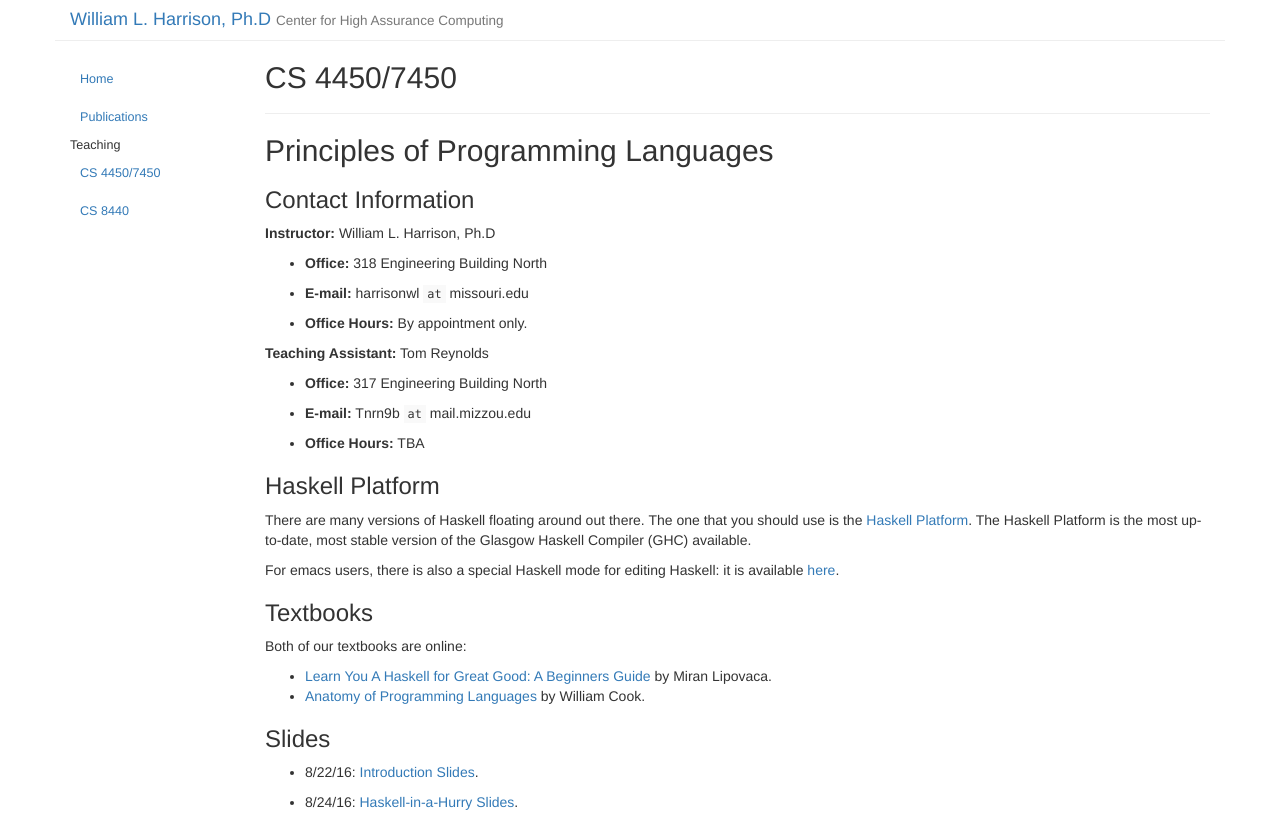
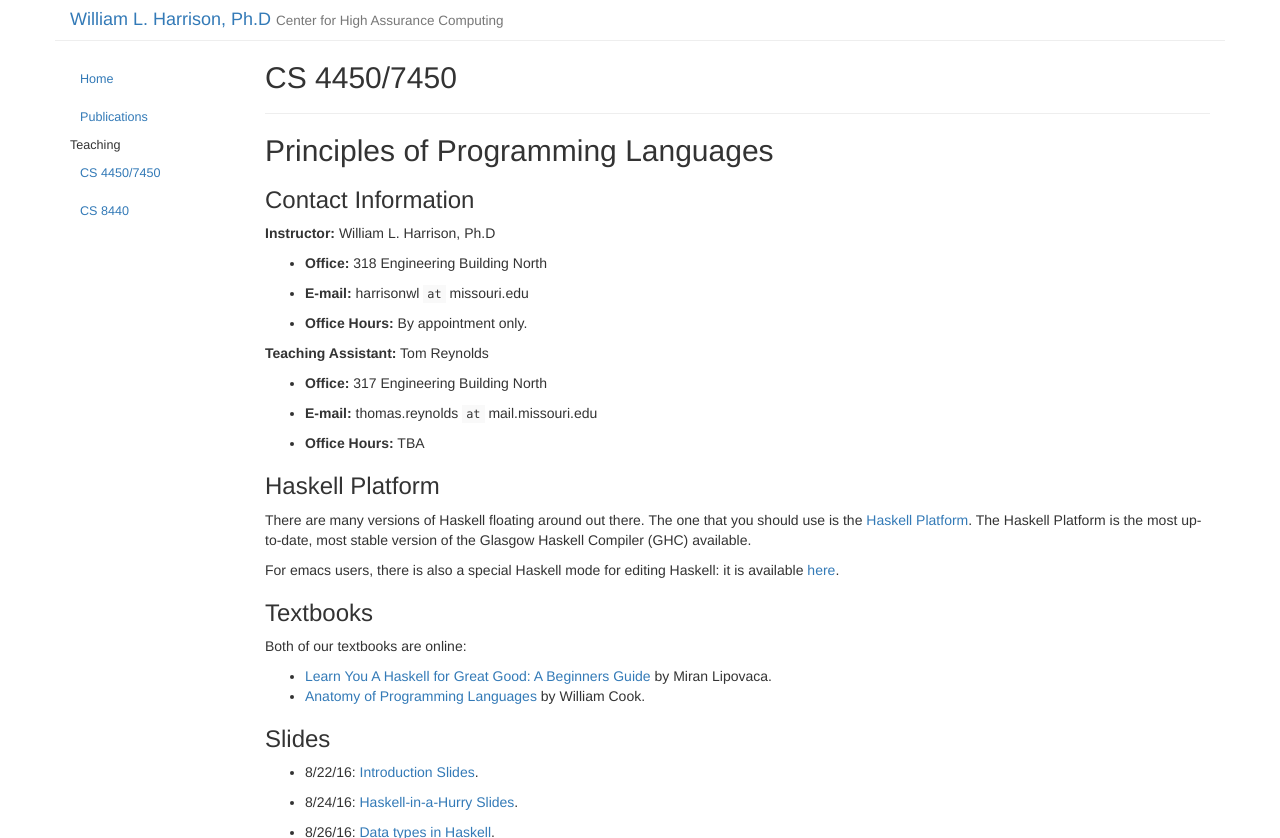
Before and after one commit to harrisonwl/harrisonwl.github.io, a Jekyll site: the page built from _posts/2016-08-22-cs4450.md, in a window 1280 px wide, cut to the strip 0-838 px from the top of the page. Built offline with Jekyll 4.4.1, drawn with Linux system fonts in a browser that asks for light colours.

Commit message:
incremental

```diff
--- a/_posts/2016-08-22-cs4450.md
+++ b/_posts/2016-08-22-cs4450.md
@@ -23,7 +23,7 @@ __Teaching Assistant:__ Tom Reynolds
 
 * __Office:__ 317 Engineering Building North
 
-* __E-mail:__ Tnrn9b `at` mail.mizzou.edu
+* __E-mail:__ thomas.reynolds `at` mail.missouri.edu
 
 * __Office Hours:__ TBA
 
@@ -48,3 +48,5 @@ Both of our textbooks are online:
 * 8/22/16:  <a href="https://harrisonwl.github.io/assets/courses/popl/fall2016/slides/Introduction.pdf">Introduction Slides</a>.
 
 * 8/24/16:  <a href="https://harrisonwl.github.io/assets/courses/popl/fall2016/slides/HaskellInAHurry.pdf">Haskell-in-a-Hurry Slides</a>.
+
+* 8/26/16:  <a href="https://harrisonwl.github.io/assets/courses/popl/fall2016/slides/datatypes.pdf">Data types in Haskell</a>.
```
